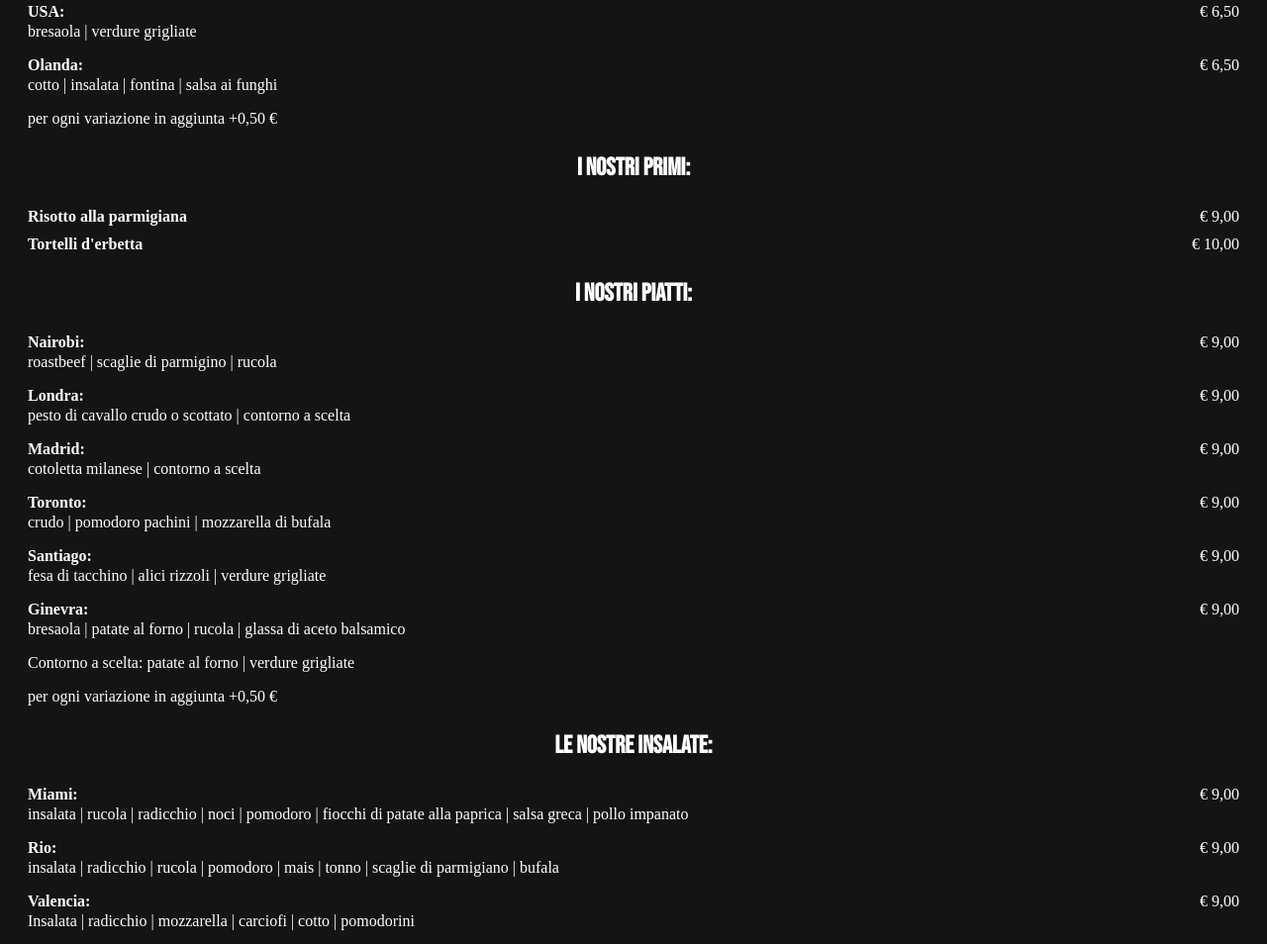
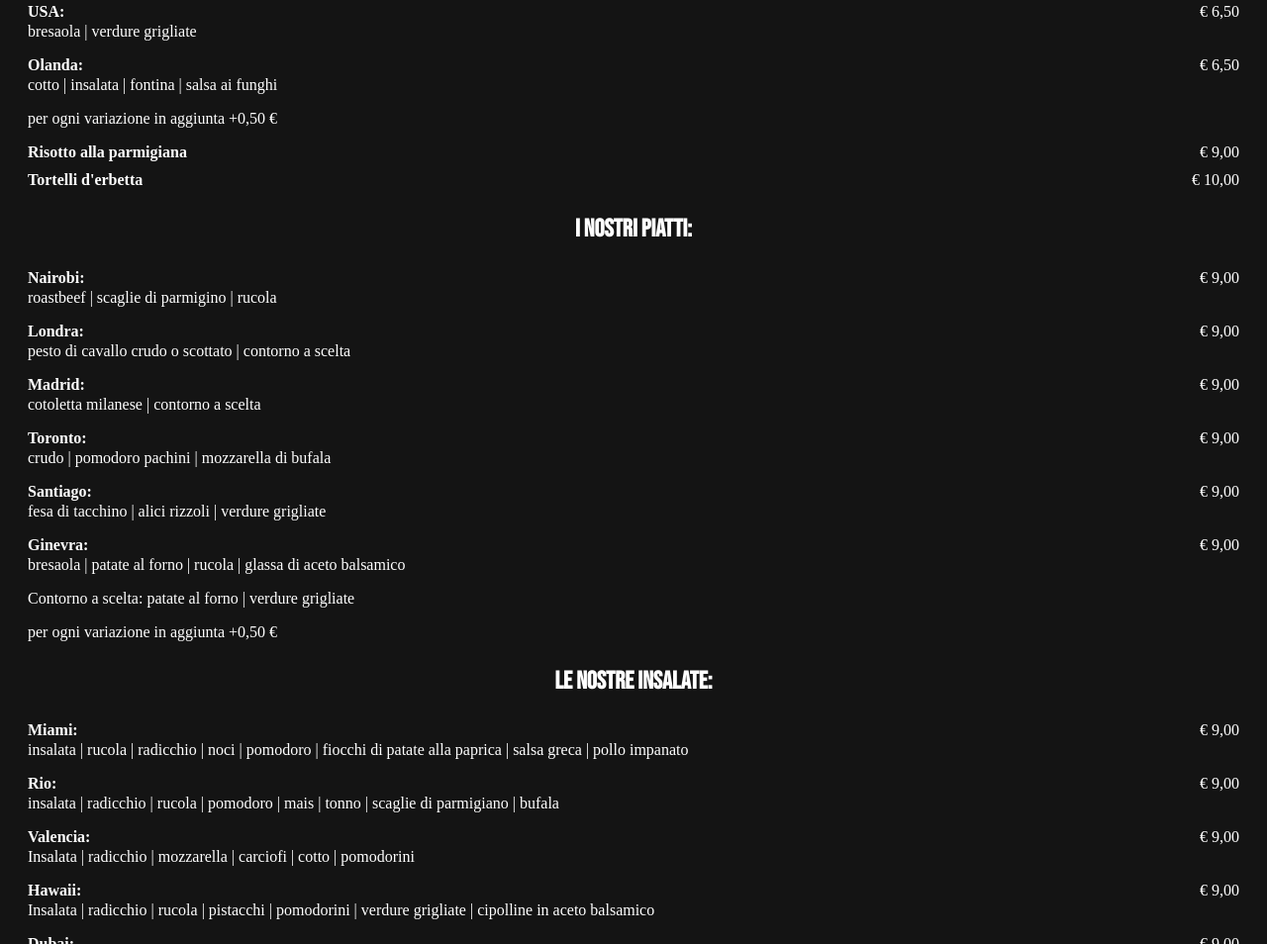
Before and after one commit to sichej/bar-restaurant-template, a plain HTML site: page index.html in a window 1280 px wide. Shown: the part 5844-6798 px from the top of the page at 99% size. Drawn offline with Linux system fonts and the light colour scheme.

Commit message:
Update index.html

```diff
--- a/index.html
+++ b/index.html
@@ -86,10 +86,10 @@
         </div>
 
         <!-- Primi-->
-        <div class="title-middle">
+        <div class="title-middle" hidden>
             <p><strong>I Nostri Primi:</strong></p>
         </div>
-        <div class="menu-viewer" id="menu-primi">
+        <div class="menu-viewer" id="menu-primi" hidden>
             <!-- menu primi-->
         </div>
 
```
